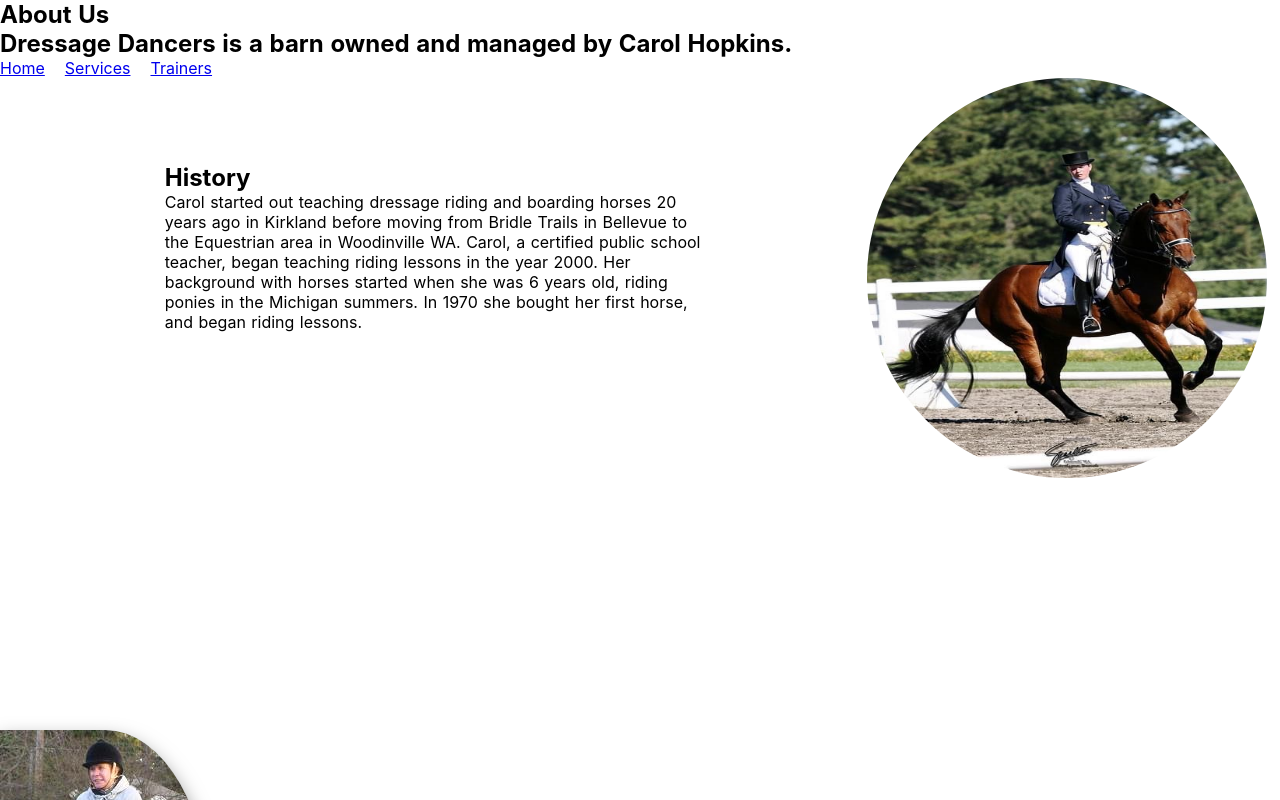
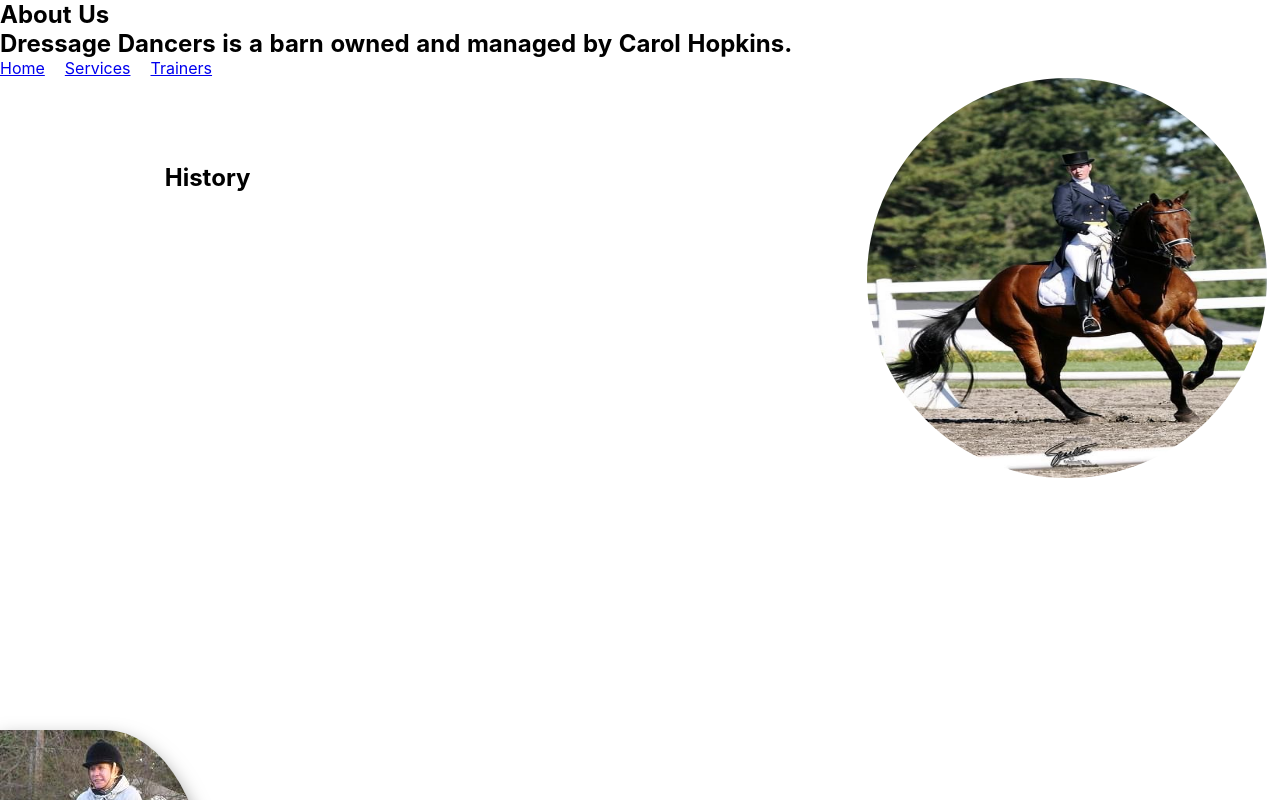
Before and after one commit to JennHopkins/dressage, a Nuxt app: page /horsetwo in a window 1280 px wide. Shown: the top 800 px of the page. Built offline with nearby package versions, Linux system fonts and the light colour scheme; some icons are missing.

Commit message:
Update horsetwo.vue made top text white

```diff
--- a/pages/horsetwo.vue
+++ b/pages/horsetwo.vue
@@ -17,7 +17,7 @@
     <div class="about-section-one">
           <section class="about-text first">
            <h2>History</h2>
-             <p > Carol started out teaching dressage riding and boarding horses 20 years ago in Kirkland before moving from Bridle Trails in Bellevue to the Equestrian area in Woodinville WA. Carol, a certified public school teacher, began teaching riding lessons in the year 2000.  Her background with horses started when she was 6 years old, riding ponies in the Michigan summers.  In 1970 she bought her first horse, and began riding lessons.</p>
+             <p style="color:white;"> Carol started out teaching dressage riding and boarding horses 20 years ago in Kirkland before moving from Bridle Trails in Bellevue to the Equestrian area in Woodinville WA. Carol, a certified public school teacher, began teaching riding lessons in the year 2000.  Her background with horses started when she was 6 years old, riding ponies in the Michigan summers.  In 1970 she bought her first horse, and began riding lessons.</p>
               <br>
               <br>
              <a href="#history"><div class="arrow bounce">
```
